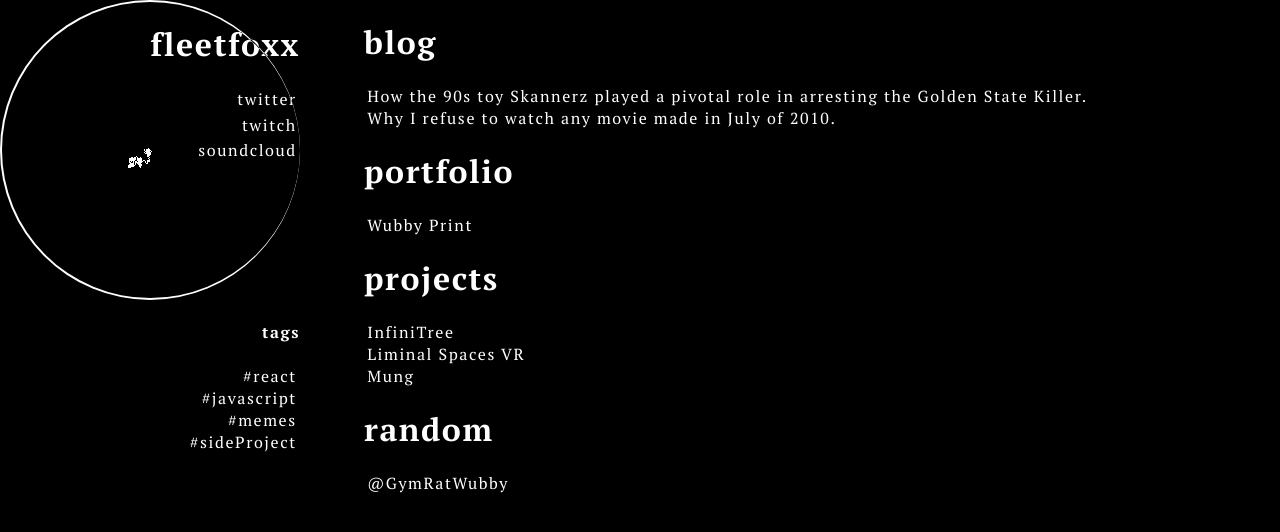
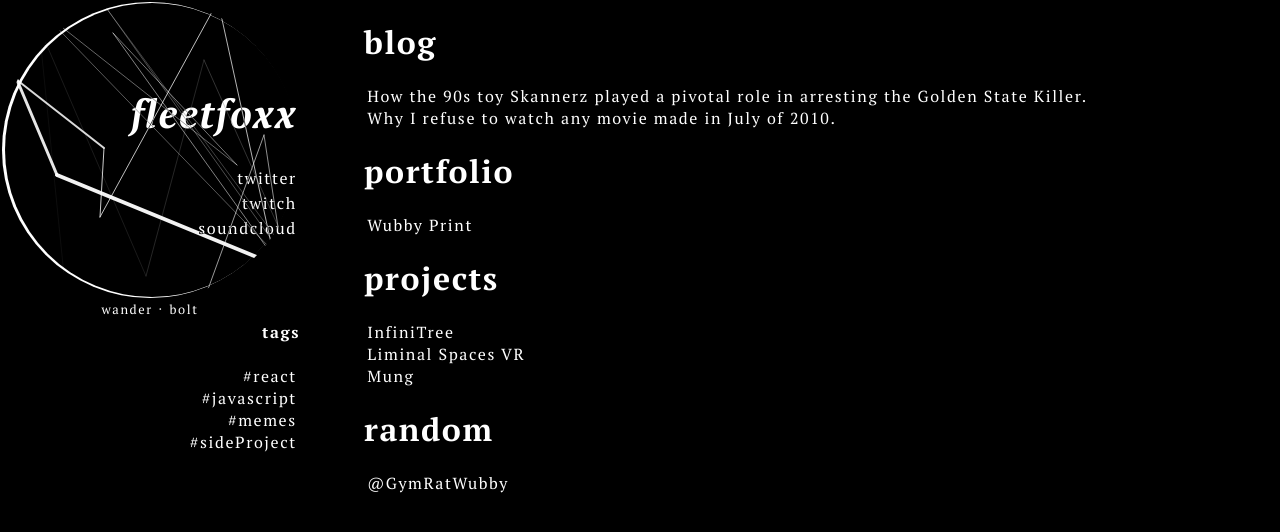
Before and after one commit to fleetfoxx/fleetfoxx.github.io, a React (Create React App) app: page / in a window 1280 px wide. Shown: the top 532 px of the page. Built offline with nearby package versions, Linux system fonts and the light colour scheme.

Commit message:
Add bolt background

```diff
--- a/src/components/Bio/AnimatedBackground.tsx
+++ b/src/components/Bio/AnimatedBackground.tsx
@@ -1,8 +1,7 @@
-import { time } from "console";
-import { useEffect, useRef } from "react";
+import { useEffect, useRef, useState } from "react";
 import styled from "styled-components";
 
-const Canvas = styled.canvas`
+const Wrapper = styled.div`
   position: absolute;
   top: 0;
   left: 0;
@@ -10,16 +9,63 @@ const Canvas = styled.canvas`
   height: 300px;
 `;
 
+const Canvas = styled.canvas`
+  border-radius: 20rem;
+  overflow: hidden;
+  position: absolute;
+  top: 0;
+  left: 0;
+  width: 300px;
+  height: 300px;
+`;
+
+const ModeSelector = styled.div`
+  position: absolute;
+  top: 100%;
+  left: 0;
+  width: 100%;
+  display: flex;
+  justify-content: center;
+  font-size: 0.8rem;
+
+  & > button {
+    background: none;
+    color: inherit;
+    border: 0;
+    font-family: inherit;
+    font-size: inherit;
+    letter-spacing: inherit;
+    cursor: pointer;
+  }
+`;
+
+const Mode = {
+  wander: "wander",
+  lines: "lines",
+};
+
+type Point = {
+  x: number;
+  y: number;
+};
+
 type Props = {
   width: number;
   height: number;
+  initialMode?: keyof typeof Mode;
 };
 
-const AnimatedBackground = ({ width, height }: Props) => {
+const AnimatedBackground = ({
+  width,
+  height,
+  initialMode = "wander",
+}: Props) => {
   const canvasElement = useRef<HTMLCanvasElement>(null);
+  const [mode, setMode] = useState(initialMode);
 
   useEffect(() => {
     const context = canvasElement.current!.getContext("2d");
+    let requestId: number | null = null;
 
     if (!context) {
       throw new Error("Failed to get canvas context.");
@@ -27,11 +73,12 @@ const AnimatedBackground = ({ width, height }: Props) => {
 
     context.fillStyle = "white";
     context.strokeStyle = "white";
+    context.lineCap = "round";
 
+    const speed_ms = 50;
     let start: DOMHighResTimeStamp;
     let prevTimeStamp: DOMHighResTimeStamp;
-    const pixels = [{ x: 150, y: 150 }];
-    const maxPixels = 5000;
+    const points: Point[] = [{ x: width / 2, y: height / 2 }];
 
     const step = (timestamp: DOMHighResTimeStamp) => {
       if (start === undefined) {
@@ -40,48 +87,154 @@ const AnimatedBackground = ({ width, height }: Props) => {
 
       const elapsed = timestamp - start;
 
-      if (prevTimeStamp !== timestamp && elapsed > 10) {
+      if (prevTimeStamp !== timestamp && elapsed > speed_ms) {
         // clear
         context.clearRect(0, 0, width, height);
 
+        drawBorder(context, width, height, 4);
+
+        switch (mode) {
+          case "wander":
+            wander(context, points, width, height);
+            break;
+          case "lines":
+            lines(context, points, width, height);
+            break;
+        }
+
+        start = timestamp;
+      }
+
+      prevTimeStamp = timestamp;
+      requestId = requestAnimationFrame(step);
+    };
+
+    requestId = requestAnimationFrame(step);
+
+    return () => {
+      if (requestId) {
+        cancelAnimationFrame(requestId);
+        requestId = null;
+      }
+    };
+  }, [mode, width, height]);
+
+  return (
+    <Wrapper>
+      <Canvas ref={canvasElement} width="300" height="300" />
+      <ModeSelector>
+        <button onClick={() => setMode("wander")} type="button">
+          wander
+        </button>
+        <span>·</span>
+        <button onClick={() => setMode("lines")} type="button">
+          bolt
+        </button>
+      </ModeSelector>
+    </Wrapper>
+  );
+};
+
+const drawBorder = (
+  context: CanvasRenderingContext2D,
+  width: number,
+  height: number,
+  padding: number,
+  fill: boolean = false
+) => {
+  context.strokeStyle = "white";
+  context.fillStyle = "white";
+
+  const center = {
+    x: width / 2,
+    y: height / 2,
+  };
+
+  const radius = (width - padding) / 2;
+
+  context.beginPath();
+  context.arc(center.x, center.y, radius, 0, Math.PI * 2);
+  context.fill();
+
+  if (!fill) {
+    context.globalCompositeOperation = "destination-out";
+    context.beginPath();
+    context.arc(center.x + 2, center.y, radius - 1, 0, Math.PI * 2);
+    context.fill();
+    context.globalCompositeOperation = "source-over";
+  }
+};
+
+const wander = (
+  context: CanvasRenderingContext2D,
+  points: Point[],
+  width: number,
+  height: number
+) => {
+  const maxPoints = 5000;
+
   // generate
-        const newPixel = { ...pixels[0] };
+  const newPoint = { ...points[0] };
   const xMod = Math.random() < 0.5 ? -1 : 1;
   const yMod = Math.random() < 0.5 ? -1 : 1;
   const roll = Math.random();
   const dir = roll < 0.33 ? -1 : roll > 0.66 ? 1 : 0;
 
   if (dir === -1) {
-          newPixel.x = clamp(newPixel.x + xMod, 0, width);
+    newPoint.x = clamp(newPoint.x + xMod, 0, width);
   } else if (dir === 1) {
-          newPixel.y = clamp(newPixel.y + yMod, 0, height);
+    newPoint.y = clamp(newPoint.y + yMod, 0, height);
   } else {
-          newPixel.x = clamp(newPixel.x + xMod, 0, width);
-          newPixel.y = clamp(newPixel.y + yMod, 0, height);
+    newPoint.x = clamp(newPoint.x + xMod, 0, width);
+    newPoint.y = clamp(newPoint.y + yMod, 0, height);
   }
 
-        // cleanup
-        if (pixels.unshift(newPixel) > maxPixels) {
-          pixels.pop();
-        }
+  addPoint(points, newPoint, maxPoints);
 
   // draw
-        for (const pixel of pixels) {
-          context.fillRect(pixel.x, pixel.y, 1, 1);
+  for (let i = 0; i < points.length; i++) {
+    const point = points[i];
+    const opacity = (maxPoints - i) / maxPoints;
+    context.fillStyle = `rgba(255, 255, 255, ${opacity})`;
+    context.fillRect(point.x, point.y, 1, 1);
     context.stroke();
   }
-
-        start = timestamp;
-      }
-
-      prevTimeStamp = timestamp;
-      requestAnimationFrame(step);
 };
 
-    requestAnimationFrame(step);
-  }, []);
+const lines = (
+  context: CanvasRenderingContext2D,
+  points: Point[],
+  width: number,
+  height: number
+) => {
+  const maxPoints = 20;
+  const maxLineWidth = 5;
 
-  return <Canvas ref={canvasElement} width="300" height="300" />;
+  // generate
+  const newPoint = {
+    x: getRandomInt(0, width),
+    y: getRandomInt(0, height),
+  };
+
+  addPoint(points, newPoint, maxPoints);
+
+  // draw
+  for (let i = 1; i < points.length; i++) {
+    const opacity = (maxPoints - i) / maxPoints;
+    context.strokeStyle = `rgba(255, 255, 255, ${opacity})`;
+    context.lineWidth = maxLineWidth - i;
+    context.beginPath();
+    context.moveTo(points[i - 1].x, points[i - 1].y);
+    context.lineTo(points[i].x, points[i].y);
+    context.stroke();
+  }
+};
+
+const addPoint = (points: Point[], newPoint: Point, maxPoints: number) => {
+  // cleanup
+  if (points.unshift(newPoint) > maxPoints) {
+    points.pop();
+  }
 };
 
 const clamp = (value: number, min: number, max: number): number => {
@@ -96,4 +249,11 @@ const clamp = (value: number, min: number, max: number): number => {
   return value;
 };
 
+/** https://developer.mozilla.org/en-US/docs/Web/JavaScript/Reference/Global_Objects/Math/random#getting_a_random_integer_between_two_values */
+const getRandomInt = (min: number, max: number) => {
+  min = Math.ceil(min);
+  max = Math.floor(max);
+  return Math.floor(Math.random() * (max - min) + min); //The maximum is exclusive and the minimum is inclusive
+};
+
 export default AnimatedBackground;
--- a/src/components/Bio/Bio.tsx
+++ b/src/components/Bio/Bio.tsx
@@ -1,5 +1,6 @@
 import styled from "styled-components";
 import Anchor from "../Anchor";
+import GlitchAnchor from "../GlitchAnchor";
 import AnimatedBackground from "./AnimatedBackground";
 
 const Style = styled.div`
@@ -7,15 +8,13 @@ const Style = styled.div`
   display: flex;
   flex-direction: column;
   align-items: flex-end;
-  border: 2px solid white;
-  border-right-width: 0;
-  border-right-width: 0;
-  border-radius: 20rem;
+  justify-content: center;
+  position: relative;
+`;
 
-  & > canvas {
-    border-radius: 20rem;
-    overflow: hidden;
-  }
+const WordMark = styled.h1`
+  font-style: italic;
+  font-size: 2.5rem;
 `;
 
 const Bio = () => {
@@ -36,9 +35,11 @@ const Bio = () => {
 
   return (
     <Style>
-      <AnimatedBackground width={300} height={300} />
+      <AnimatedBackground width={300} height={300} initialMode="lines" />
 
-      <h1>fleetfoxx</h1>
+      <WordMark>
+        <GlitchAnchor href="/">fleetfoxx</GlitchAnchor>
+      </WordMark>
 
       {links.map((link) => (
         <Anchor key={link.text} rtl href={link.url} target="_blank">
--- /dev/null
+++ b/src/components/GlitchAnchor.tsx
@@ -0,0 +1,10 @@
+import styled from "styled-components";
+import Anchor from "./Anchor";
+
+const GlitchAnchor = styled(Anchor)`
+  &:after {
+    content: none;
+  }
+`;
+
+export default GlitchAnchor;
```
Lines whose indentation alone changed are shown as unchanged.
